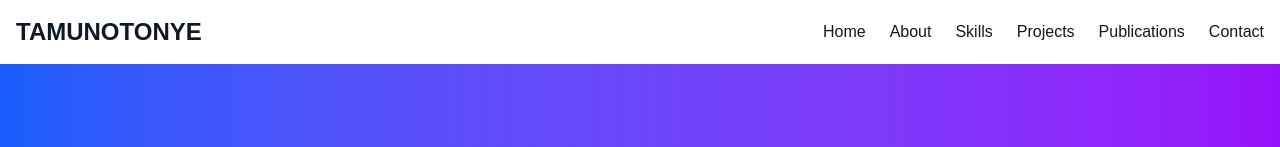
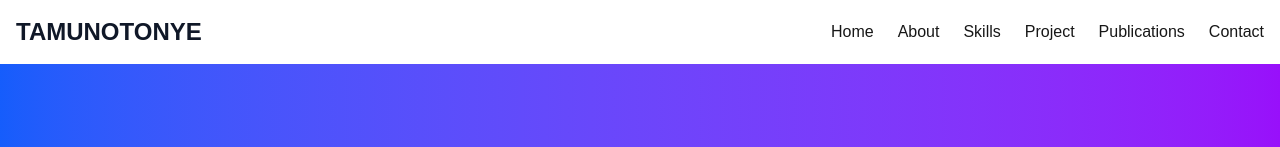
Before and after one commit to Jiggy40-cpu/tonye-portfolio, a Next.js app: page / in a window 1280 px wide. Shown: the top 147 px of the page. Built offline with nearby package versions, Linux system fonts and the light colour scheme.

Commit message:
Updated header

```diff
--- a/components/Header.jsx
+++ b/components/Header.jsx
@@ -8,7 +8,7 @@
           <li><a href="#home" className="hover:text-blue-600">Home</a></li>
           <li><a href="#about" className="hover:text-blue-600">About</a></li>
           <li><a href="#about" className="hover:text-blue-600">Skills</a></li>
-          <li><a href="#projects" className="hover:text-blue-600">Projects</a></li>
+          <li><a href="#projects" className="hover:text-blue-600">Project</a></li>
           <li><a href="#about" className="hover:text-blue-600">Publications</a></li>
           <li><a href="#contact" className="hover:text-blue-600">Contact</a></li>
         </ul>
```
